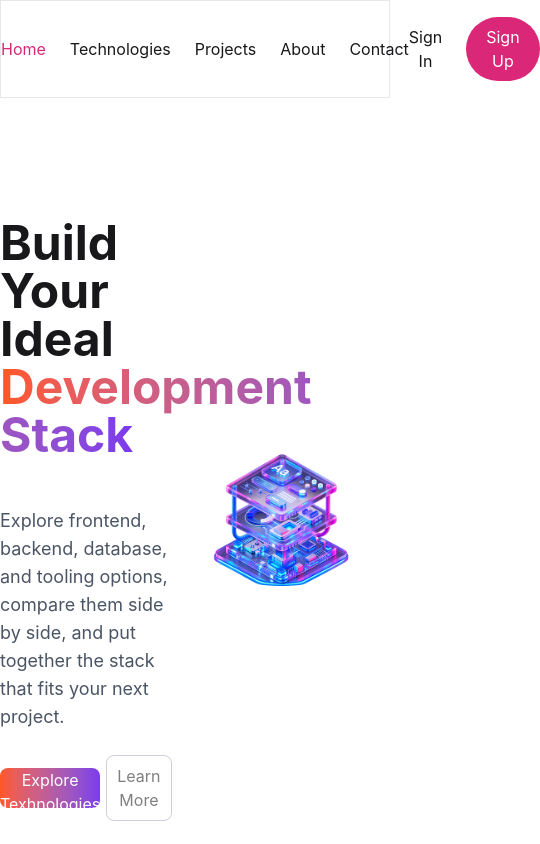
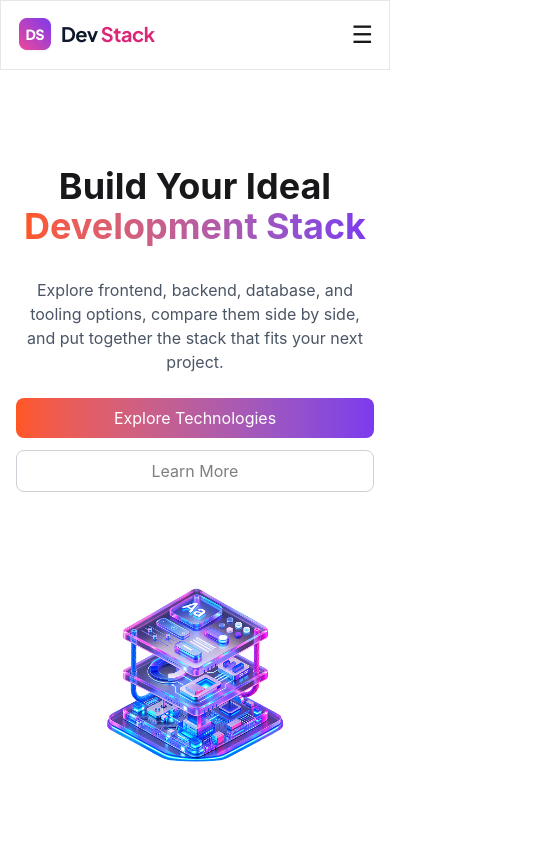
Before and after one commit to ayon6237/dev-stack, a React (Vite) app: page / in a window 390 px wide. Shown: the top 844 px of the page, 540 px wide, since content can reach past the window. Built offline with nearby package versions, Linux system fonts and the light colour scheme.

Commit message:
try to responsive

```diff
--- a/src/components/Hero.jsx
+++ b/src/components/Hero.jsx
@@ -1,30 +1,39 @@
 import React from "react";
-import BannerIMG from '../assets/banner-stack.png'
+import BannerIMG from "../assets/banner-stack.png";
 
 const Hero = () => {
   return (
-    <div className="max-w-[1200px] mx-auto min-h-screen flex items-center justify-between">
-      <div className="w-[44%] flex flex-col gap-6">
-        <h1 className="text-5xl font-bold">
-          Build Your Ideal <br /> <span className="bg-gradient-to-r from-[#FF5722] to-[#7C3AED] bg-clip-text text-transparent">Development Stack</span>
+    <div className="max-w-[1200px] mx-auto px-4 md:px-6 min-h-screen flex flex-col md:flex-row items-center justify-center md:justify-between gap-10 py-12">
+      <div className="w-full md:w-[44%] flex flex-col gap-6 text-center md:text-left">
+        <h1 className="text-4xl md:text-5xl font-bold">
+          Build Your Ideal <br />
+          <span className="bg-gradient-to-r from-[#FF5722] to-[#7C3AED] bg-clip-text text-transparent">
+            Development Stack
+          </span>
         </h1>
-        <p className="mt-6 text-lg text-gray-600 max-w-2xl">
+
+        <p className="mt-2 md:mt-6 text-base md:text-lg text-gray-600">
           Explore frontend, backend, database, and tooling options, compare them
           side by side, and put together the stack that fits your next project.
         </p>
 
-        <div className="flex gap-1.5 items-center">
-          <button className="w-60 h-10 bg-gradient-to-r from-[#FF5722] to-[#7C3AED] text-white rounded-lg">
-            Explore Texhnologies
+        <div className="flex flex-col sm:flex-row gap-3 items-center md:items-start">
+          <button className="w-full sm:w-60 h-10 bg-gradient-to-r from-[#FF5722] to-[#7C3AED] text-white rounded-lg">
+            Explore Technologies
           </button>
-          <button className="w-50 text-black/50 border border-gray-400/50 py-2 rounded-lg">
+
+          <button className="w-full sm:w-50 text-black/50 border border-gray-400/50 py-2 rounded-lg">
             Learn More
           </button>
         </div>
       </div>
 
-      <div>
-        <img src={BannerIMG} alt="" />
+      <div className="w-full md:w-[50%] flex justify-center">
+        <img
+          className="w-[80%] sm:w-[70%] md:w-full max-w-[550px]"
+          src={BannerIMG}
+          alt="Development Stack"
+        />
       </div>
     </div>
   );
--- a/src/components/Navbar.jsx
+++ b/src/components/Navbar.jsx
@@ -1,18 +1,20 @@
-import React from 'react'
+import React, { useState } from "react";
 
-import Logo from '../assets/logo-text.png'
+import Logo from "../assets/logo-text.png";
 
 const Navbar = () => {
+  const [menuOpen, setMenuOpen] = useState(false);
+
   return (
-    <div className='bg-white border border-gray-200 sticky top-0 z-50'>
-        <div className=' py-4 max-w-[1200px] mx-auto flex items-center justify-between '>
+    <div className="bg-white border border-gray-200 sticky top-0 z-50">
+      <div className="py-4 max-w-[1200px] mx-auto flex items-center justify-between px-4">
         <div>
           <img src={Logo} alt="" />
         </div>
 
-      <div>
-        <ul className='flex gap-6'>
-            <li className='text-[#DB2777]'>Home</li>
+        <div className="hidden md:block">
+          <ul className="flex gap-6">
+            <li className="text-[#DB2777]">Home</li>
             <li>Technologies</li>
             <li>Projects</li>
             <li>About</li>
@@ -20,14 +22,43 @@ const Navbar = () => {
           </ul>
         </div>
 
-      <div className='flex gap-6 items-center'>
+        <div className="hidden md:flex gap-6 items-center">
           <button>Sign In</button>
-        <button className='bg-[#DB2777] text-white px-5 py-2 rounded-4xl'>Sign Up</button>
+
+          <button className="bg-[#DB2777] text-white px-5 py-2 rounded-4xl">
+            Sign Up
+          </button>
+        </div>
+
+        <button
+          onClick={() => setMenuOpen(!menuOpen)}
+          className="md:hidden text-2xl"
+        >
+          ☰
+        </button>
+      </div>
+
+      {menuOpen && (
+        <div className="md:hidden px-4 pb-5">
+          <ul className="flex flex-col gap-4">
+            <li className="text-[#DB2777]">Home</li>
+            <li>Technologies</li>
+            <li>Projects</li>
+            <li>About</li>
+            <li>Contact</li>
+          </ul>
+
+          <div className="flex gap-4 mt-5">
+            <button>Sign In</button>
+
+            <button className="bg-[#DB2777] text-white px-5 py-2 rounded-4xl">
+              Sign Up
+            </button>
           </div>
         </div>
+      )}
     </div>
+  );
+};
 
-  )
-}
-
-export default Navbar
+export default Navbar;
--- a/src/components/TechnologyCard.jsx
+++ b/src/components/TechnologyCard.jsx
@@ -2,65 +2,55 @@ import React, { useEffect, useState } from "react";
 import TechnologyList from "./TechnologyList";
 import YourStack from "./YourStack";
 import { toast } from "react-toastify";
-
 const TechnologyCard = () => {
   const [data, setData] = useState([]);
   const [stack, setStack] = useState([]);
   const [loading, setLoading] = useState(true);
-
   useEffect(() => {
     fetch("/data.json")
       .then((res) => res.json())
       .then((data) => {
         setData(data);
-        setLoading(false)
+        setLoading(false);
       });
   }, []);
-
   const addToStack = (item) => {
     const alreadyAdded = stack.some((stackItem) => stackItem.id === item.id);
-
     if (alreadyAdded) {
       toast.error(`${item.name} is already in your stack!`);
       return;
     }
-
     setStack([...stack, item]);
     toast.success("Technology added");
   };
-
   const removeFromStack = (id) => {
     setStack(stack.filter((item) => item.id !== id));
     toast.success("Technology removed");
   };
-
   const removeAll = () => {
     setStack([]);
-    toast.success("All item removed from stack")
+    toast.success("All item removed from stack");
   };
-
-   if (loading) {
+  if (loading) {
     return (
       <div className="flex min-h-[300px] items-center justify-center">
-        <div className="h-10 w-10 animate-spin rounded-full border-4 border-gray-200 border-t-black"></div>
+        <div className="h-10 w-10 animate-spin rounded-full border-4 border-gray-200 border-t-black"></div>{" "}
       </div>
     );
   }
-
   return (
-    <div className="max-w-[1200px] mx-auto px-4">
+    <div className="max-w-[1200px] mx-auto px-4 py-8 sm:py-10">
       <div>
-        <h1 className="text-[33px] font-bold">
+        <h1 className="text-2xl sm:text-[33px] font-bold">
           Explore the <span className="text-[#EC4899]">Technologies</span>
         </h1>
-
-        <p className="text-black/50">
+        <p className="mt-1 text-sm sm:text-base text-black/50">
           Pick one technology per category to build your ideal stack.
         </p>
       </div>
 
-      <div className="flex gap-6 mt-10">
-        <div className="flex-1 grid grid-cols-1 md:grid-cols-2 xl:grid-cols-3 gap-6">
+      <div className="mt-8 lg:mt-10 grid grid-cols-1 lg:grid-cols-[1fr_300px] gap-6">
+        <div className="grid grid-cols-1 sm:grid-cols-2 xl:grid-cols-3 gap-5 sm:gap-6">
           {data.map((item) => (
             <TechnologyList
               key={item.id}
@@ -71,7 +61,7 @@ const TechnologyCard = () => {
           ))}
         </div>
 
-        <div className="w-[300px] shrink-0">
+        <div className="w-full">
           <YourStack
             stack={stack}
             onRemove={removeFromStack}
@@ -82,5 +72,4 @@ const TechnologyCard = () => {
     </div>
   );
 };
-
 export default TechnologyCard;
```
Lines whose indentation alone changed are shown as unchanged.
